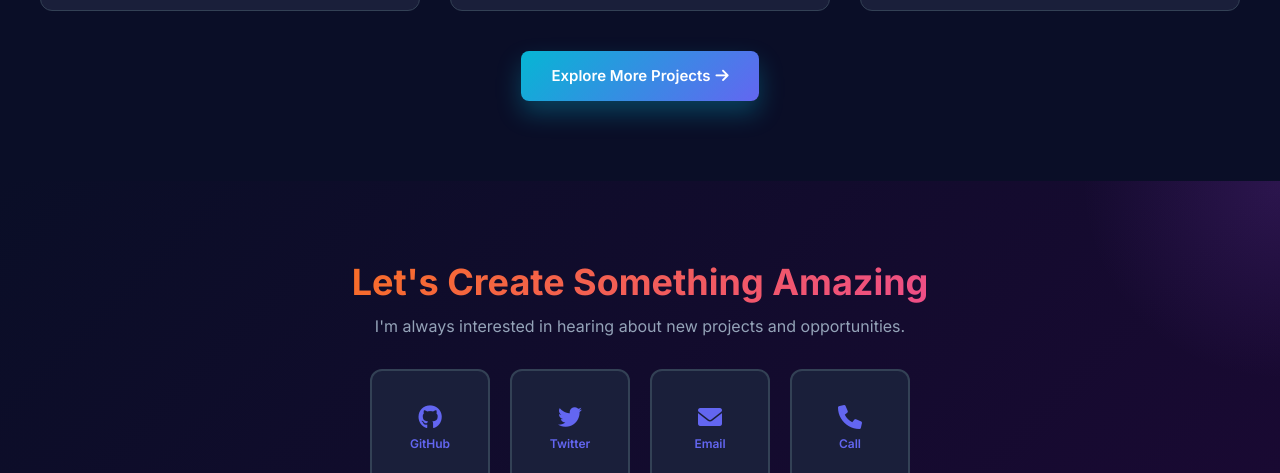
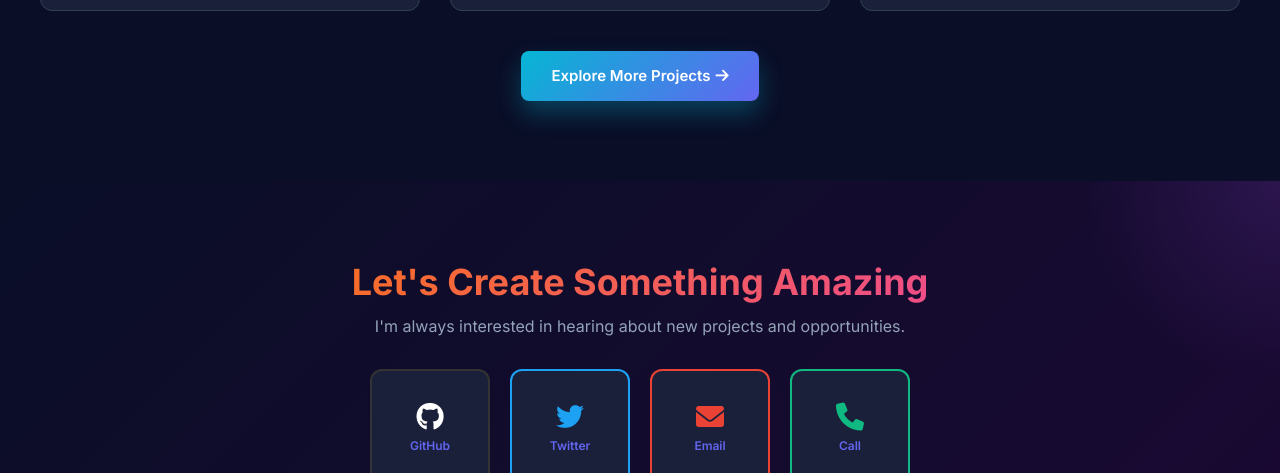
Before and after one commit to VenkatProjects/projectportfolio.github.com, a plain HTML site: page index.html in a window 1280 px wide. Shown: the part 2327-2800 px from the top of the page. Drawn offline with nearby package versions, Linux system fonts and the light colour scheme.

Commit message:
updated the projectportfolio

```diff
--- a/index.html
+++ b/index.html
@@ -20,9 +20,6 @@
 
 <!-- START NAV -->
 <nav id="navbar" class="nav">
-  <div class="nav-brand">
-    <span class="brand-icon">&lt;VK /&gt;</span>
-  </div>
   <ul class="nav-list">
     <li>
       <a href="#welcome-section" class="nav-link">About</a>
@@ -257,7 +254,7 @@
         href="https://github.com/VenkatProjects"
         target="_blank"
         class="contact-btn"
-        title="GitHub"
+        title="GitHub Profile"
       >
         <i class="fab fa-github"></i>
         <span>GitHub</span>
@@ -266,7 +263,7 @@
         href="https://twitter.com/tech_twitts"
         target="_blank"
         class="contact-btn"
-        title="Twitter"
+        title="Follow on Twitter"
       >
         <i class="fab fa-twitter"></i>
         <span>Twitter</span>
@@ -274,7 +271,7 @@
       <a
         href="mailto:esan@gmail.com"
         class="contact-btn"
-        title="Email"
+        title="Send Email"
       >
         <i class="fas fa-envelope"></i>
         <span>Email</span>
@@ -282,7 +279,7 @@
       <a
         href="tel:7502222130"
         class="contact-btn"
-        title="Phone"
+        title="Call Me"
       >
         <i class="fas fa-phone"></i>
         <span>Call</span>
@@ -297,7 +294,6 @@
 <footer>
   <div class="footer-content">
     <p>&copy; 2025 Venkatesan. All rights reserved.</p>
-    <p class="footer-note">Designed & Built with <span class="heart">♥</span></p>
   </div>
 </footer>
 
--- a/style.css
+++ b/style.css
@@ -605,46 +605,114 @@ ul {
     background: var(--card-bg);
     border: 2px solid var(--border-color);
     border-radius: 1.2rem;
-    font-size: 2.4rem;
     color: var(--primary-color);
     transition: all 0.3s ease;
     position: relative;
     overflow: hidden;
+    gap: 0.5rem;
 }
 
-.contact-btn::before {
-    content: '';
-    position: absolute;
-    top: 0;
-    left: 0;
-    width: 100%;
-    height: 100%;
-    background: var(--gradient-primary);
-    opacity: 0;
-    transition: opacity 0.3s ease;
-    z-index: -1;
-}
-
-.contact-btn:hover {
-    transform: translateY(-8px);
-    border-color: var(--primary-color);
-    box-shadow: 0 12px 30px rgba(99, 102, 241, 0.3);
-}
-
-.contact-btn:hover::before {
-    opacity: 0.15;
-}
-
-.contact-btn:hover,
-.contact-btn:hover span {
-    color: white;
+.contact-btn i {
+    font-size: 2.8rem;
+    display: flex;
+    align-items: center;
+    justify-content: center;
+    transition: all 0.3s ease;
 }
 
 .contact-btn span {
     font-size: 1.2rem;
-    margin-top: 0.5rem;
     font-weight: 600;
     transition: color 0.3s ease;
+    text-align: center;
+}
+
+/* GitHub Button */
+.contact-btn[href*="github"] {
+    border-color: #333333;
+}
+
+.contact-btn[href*="github"] i {
+    color: #ffffff;
+}
+
+.contact-btn[href*="github"]:hover {
+    border-color: #ffffff;
+    background: rgba(255, 255, 255, 0.1);
+    transform: translateY(-8px);
+    box-shadow: 0 12px 30px rgba(255, 255, 255, 0.2);
+}
+
+.contact-btn[href*="github"]:hover i {
+    color: #ffffff;
+    transform: scale(1.2);
+}
+
+/* Twitter Button */
+.contact-btn[href*="twitter"] {
+    border-color: #1da1f2;
+}
+
+.contact-btn[href*="twitter"] i {
+    color: #1da1f2;
+}
+
+.contact-btn[href*="twitter"]:hover {
+    border-color: #1da1f2;
+    background: rgba(29, 161, 242, 0.1);
+    transform: translateY(-8px);
+    box-shadow: 0 12px 30px rgba(29, 161, 242, 0.3);
+}
+
+.contact-btn[href*="twitter"]:hover i {
+    color: #1da1f2;
+    transform: scale(1.2);
+}
+
+/* Email Button */
+.contact-btn[href*="mailto"] {
+    border-color: #ea4335;
+}
+
+.contact-btn[href*="mailto"] i {
+    color: #ea4335;
+}
+
+.contact-btn[href*="mailto"]:hover {
+    border-color: #ea4335;
+    background: rgba(234, 67, 53, 0.1);
+    transform: translateY(-8px);
+    box-shadow: 0 12px 30px rgba(234, 67, 53, 0.3);
+}
+
+.contact-btn[href*="mailto"]:hover i {
+    color: #ea4335;
+    transform: scale(1.2);
+}
+
+/* Call Button */
+.contact-btn[href*="tel"] {
+    border-color: #10b981;
+}
+
+.contact-btn[href*="tel"] i {
+    color: #10b981;
+}
+
+.contact-btn[href*="tel"]:hover {
+    border-color: #10b981;
+    background: rgba(16, 185, 129, 0.1);
+    transform: translateY(-8px);
+    box-shadow: 0 12px 30px rgba(16, 185, 129, 0.3);
+}
+
+.contact-btn[href*="tel"]:hover i {
+    color: #10b981;
+    transform: scale(1.2);
+}
+
+.contact-btn:hover span {
+    color: var(--text-primary);
 }
 
 /* ==================== */
@@ -766,7 +834,10 @@ footer p {
     .contact-btn {
         width: 100px;
         height: 100px;
-        font-size: 2rem;
+    }
+
+    .contact-btn i {
+        font-size: 2.2rem;
     }
 }
 
@@ -856,6 +927,9 @@ footer p {
     .contact-btn {
         width: 90px;
         height: 90px;
-        font-size: 1.8rem;
+    }
+
+    .contact-btn i {
+        font-size: 2rem;
     }
 }
```
